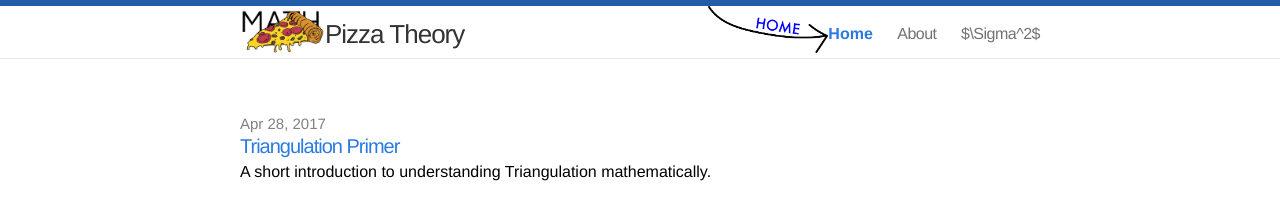
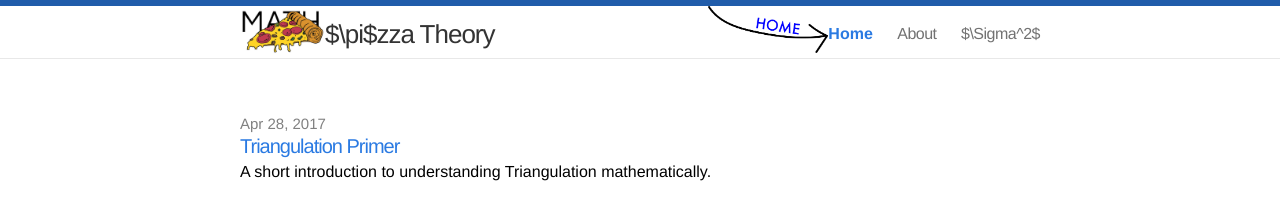
Before and after one commit to sudoankit/mathblog, a Jekyll site: the page built from index.html, in a window 1280 px wide. Shown: the top 213 px of the page. Built offline with Jekyll 4.4.1, drawn with Linux system fonts in a browser that asks for light colours; a script that is not in the unit is left out.

Commit message:
Title changes

```diff
--- a/_includes/header.html
+++ b/_includes/header.html
@@ -3,7 +3,7 @@
   <div class="wrap">
 
 <a class="site-title" href="{{ site.baseurl }}"><img src="{{ site.baseurl }}/pizzam.png" width="85"></a>
-     <a class="site-title" href="{{ site.baseurl }}">{{ site.title }}</a>
+     <a class="site-title" href="{{ site.baseurl }}">$\pi$zza Theory</a>
 <!-- this should work -->
     <nav class="site-nav">
       <a href="#" class="menu-icon">
```
